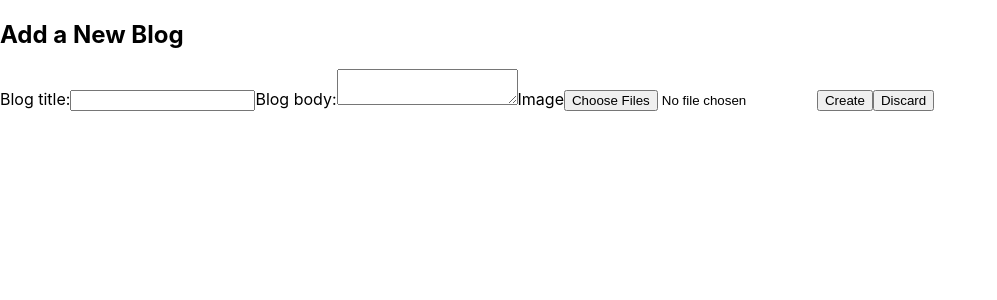
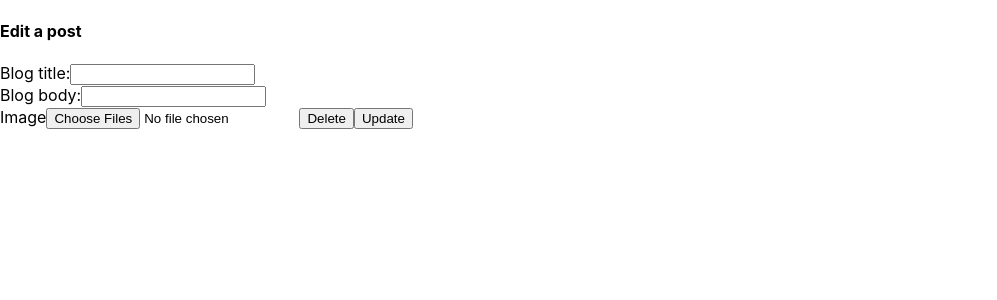
Before and after one commit to shecodesvietnam/blog-admin-front, a React (Create React App) app: page /posts in a window 1280 px wide. Shown: the top 300 px of the page, without its empty margins (0-997 px from the left). Built offline with nearby package versions, Linux system fonts and the light colour scheme.

Commit message:
Update edit

```diff
--- a/package.json
+++ b/package.json
@@ -8,6 +8,7 @@
     "@testing-library/react": "^11.2.3",
     "@testing-library/user-event": "^12.6.2",
     "axios": "^0.21.1",
+    "bootstrap": "^4.6.0",
     "react": "^17.0.1",
     "react-dom": "^17.0.1",
     "react-router-dom": "^5.2.0",
--- a/src/App.js
+++ b/src/App.js
@@ -2,7 +2,9 @@ import React, { useState, useEffect } from "react";
 import "./App.css";
 import PostsPage from "./pages/PostsPage/PostsPage";
 import SignIn from "./pages/SignInPage/SignIn";
-import Create from "./pages/Create";
+import Create from "./component/Create";
+import Edit from "./component/Edit";
+
 import { ThemeProvider } from "@material-ui/core/styles";
 
 import theme from "./themes/theme";
@@ -35,7 +37,8 @@ function App() {
   //       </ThemeProvider>
   //     </Route>
   //   </Router>
-  <Create/>
+  <Edit/>
+
   );
 
 }
--- /dev/null
+++ b/src/component/Edit.js
@@ -0,0 +1,270 @@
+import { useState, useRef, useEffect } from "react";
+import BlogServices from "../services/BlogServices";
+
+import { useHistory, Route, Switch, NavLink, Link } from "react-router-dom";
+import axios from "axios";
+
+const Edit = () => {
+  const initialBlogState = {
+    id: null,
+    title: "",
+    content: "",
+    images: null,
+  };
+
+  const [currentBlog, setCurrentBlog] = useState(initialBlogState);
+  const [message, setMessage] = useState("");
+
+  const [title, setTitle] = useState("");
+  const [content, setContent] = useState("");
+  const formRef = useRef();
+
+  const history = useHistory();
+  const [show, setShow] = useState(false);
+
+  const [images, setImage] = useState(null);
+
+  // const getBlog = (id) => {
+  //   BlogServices.get(id)
+  //     .then((response) => {
+  //       setCurrentBlog(response.data);
+  //       console.log(response.data);
+  //     })
+  //     .catch((e) => {
+  //       console.log(e);
+  //     });
+  // };
+
+  const getBlog = (id) => {
+    axios
+      .get("http://206.189.155.4:3000/api/posts/:id")
+      .then((response) => {
+        setCurrentBlog(response.data);
+        console.log(response.data);
+      })
+      .catch((e) => {
+        console.log(e);
+      });
+  };
+
+  // useEffect(() => {
+  //   getBlog(props.match.params.id);
+  // }, [props.match.params.id]);
+
+  const handleInputChange = (event) => {
+    const { name, value } = event.target;
+    setCurrentBlog({ ...currentBlog, [name]: value });
+  };
+
+  const handleFileChange = (e) => {
+    setImage(e.target.files);
+  };
+
+  const handleSubmit = async (e) => {
+    e.preventDefault();
+    console.log(e);
+    const blog = {
+      title,
+      content,
+
+      images: [],
+    };
+    if (images) {
+      for (let i = 0; i < images.length; i++) {
+        blog.images.push(images[i].name);
+      }
+      console.log(blog);
+    }
+
+    const updateBlog = (e) => {
+      axios
+        .put("http://206.189.155.4:3000/api/posts/:id", currentBlog)
+
+        .then((response) => {
+          console.log(response.data);
+          setMessage("The blog was updated successfully!");
+        })
+        .catch((e) => {
+          console.log(e);
+        });
+    };
+
+    const deleteBlog = (e) => {
+      axios
+        .del("http://206.189.155.4:3000/api/posts/:id")
+        .then((response) => {
+          console.log(response.data);
+          history.push("/posts");
+        })
+        .catch((e) => {
+          console.log(e);
+        });
+    };
+
+    // fetch("http://localhost:8000/blogs/", {
+    //   method: "POST",
+    //   headers: { "Content-Type": "application/json" },
+    //   // X-Auth-Token: {add jwt token here},
+    //   body: JSON.stringify(blog),
+    // }).then(() => {
+    //   // history.go(-1);
+    //   history.push("/");
+    // });
+
+    // axios.put('http://dummy.restapiexample.com/api/v1/update/{this.state.id}', blog)
+    // .then(res => console.log(res.data));
+    const response = await axios.post(
+      "http://206.189.155.4:3000/api/posts",
+      blog,
+      {
+        headers: {
+          "X-Auth-Token":
+            "eyJhbGciOiJIUzI1NiIsInR5cCI6IkpXVCJ9.eyJfaWQiOiI2MDBkNGY5NGU5ZWM2NzQyMDRkOTNjMGIiLCJpc0FkbWluIjp0cnVlLCJpYXQiOjE2MTE5MzU2NzR9.5SiOhydip5ieAwTLYSFaemdiJ8hYn9yfa9agk29eZvQ",
+        },
+      }
+    );
+    // .then(() => {
+    //   // history.go(-1);
+    //   history.push("/");
+    // });
+
+    const update = axios.put("http://206.189.155.4:3000/api/posts/:id", blog, {
+      headers: {
+        "X-Auth-Token":
+          "eyJhbGciOiJIUzI1NiIsInR5cCI6IkpXVCJ9.eyJfaWQiOiI2MDBkNGY5NGU5ZWM2NzQyMDRkOTNjMGIiLCJpc0FkbWluIjp0cnVlLCJpYXQiOjE2MTE5MzU2NzR9.5SiOhydip5ieAwTLYSFaemdiJ8hYn9yfa9agk29eZvQ",
+      },
+    });
+
+    console.log(response.data.images[0]);
+    if (images) {
+      const formData = new FormData();
+
+      for (let i = 0; i < images.length; i++) {
+        formData.append(
+          "file",
+          new File(
+            [images[i]],
+            response.data.images[i].replace("/media/", ""),
+            { type: images[i].type }
+          )
+        );
+      }
+
+      await axios.post("http://206.189.155.4:3000/api/media", formData, {
+        headers: {
+          "X-Auth-Token":
+            "eyJhbGciOiJIUzI1NiIsInR5cCI6IkpXVCJ9.eyJfaWQiOiI2MDBkNGY5NGU5ZWM2NzQyMDRkOTNjMGIiLCJpc0FkbWluIjp0cnVlLCJpYXQiOjE2MTE5MzU2NzR9.5SiOhydip5ieAwTLYSFaemdiJ8hYn9yfa9agk29eZvQ",
+          "Content-Type": "multipart/form-data",
+        },
+      });
+    }
+    formRef.current.reset();
+    setTitle("");
+    setContent("");
+    setImage([]);
+  };
+
+  //   return (
+  //     <div className="edit">
+  //       <h2>Edit a post</h2>
+  //       <form onSubmit={handleSubmit} ref={formRef}>
+  //         <label>Blog title:</label>
+  //         <input
+  //           type="text"
+  //           required
+  //           value={title}
+  //           onChange={(e) => setTitle(e.target.value)}
+
+  //         />
+  //         <label>Blog body:</label>
+  //         <textarea
+  //           required
+  //           value={content}
+  //           onChange={(e) => setContent(e.target.value)}
+  //         ></textarea>
+
+  //         <label>Image</label>
+  //         <input type="file" multiple onChange={handleFileChange} accept='.png,.jpg,.mp4' />
+
+  //         <button className="badge badge-danger mr-2" onClick={(e) => {
+  //                 deleteBlog(e);
+  //               }}>
+  //             Delete
+  //           </button>
+
+  //           <button
+  //             type="submit"
+  //             className="badge badge-success"
+  //             onClick={updateBlog}
+  //           >
+  //             Update
+  //           </button>
+  //       </form>
+  //       <p>{message}</p>
+  //     </div>
+  //   );
+  // };
+
+  return (
+    <div>
+      {currentBlog ? (
+        <div className="edit-form">
+          <h4>Edit a post</h4>
+          <form onSubmit={handleSubmit} ref={formRef}>
+            <div className="form-group">
+              <label htmlFor="title">Blog title:</label>
+              <input
+                type="text"
+                className="form-control"
+                id="title"
+                name="title"
+                value={currentBlog.title}
+                onChange={handleInputChange}
+              />
+            </div>
+            <div className="form-group">
+              <label htmlFor="content">Blog body:</label>
+              <input
+                type="text"
+                className="form-control"
+                id="content"
+                name="content"
+                value={currentBlog.content}
+                onChange={handleInputChange}
+              />
+            </div>
+            <label>Image</label>
+            <input
+              type="file"
+              multiple
+              onChange={handleFileChange}
+              accept=".png,.jpg,.mp4"
+            />
+            <button
+              className="badge badge-danger mr-2"
+              onClick={() => this.deleteBlog()}
+            >
+              Delete
+            </button>
+
+            <button
+              type="submit"
+              className="badge badge-success"
+              onClick={() => this.updateBlog()}
+            >
+              Update
+            </button>
+            <p>{message}</p>
+          </form>
+        </div>
+      ) : (
+        <div>
+          <br />
+          <p>Please publish a new post...</p>
+        </div>
+      )}
+    </div>
+  );
+};
+
+export default Edit;
--- /dev/null
+++ b/src/http-common.js
@@ -0,0 +1,10 @@
+import axios from "axios";
+
+export default axios.create({
+  baseURL: "http://206.189.155.4:3000/api",
+  headers: {
+    "X-Auth-Token": "eyJhbGciOiJIUzI1NiIsInR5cCI6IkpXVCJ9.eyJfaWQiOiI2MDBkNGY5NGU5ZWM2NzQyMDRkOTNjMGIiLCJpc0FkbWluIjp0cnVlLCJpYXQiOjE2MTE5MzU2NzR9.5SiOhydip5ieAwTLYSFaemdiJ8hYn9yfa9agk29eZvQ",
+
+    "Content-type": "application/json"
+  }
+});
--- /dev/null
+++ b/src/services/BlogServices.js
@@ -0,0 +1,39 @@
+import http from "../http-common";
+
+const getAll = () => {
+  return http.get("/posts");
+};
+
+const get = id => {
+  return http.get(`/posts/${id}`);
+};
+
+const create = data => {
+  return http.post("/posts", data);
+};
+
+const update = (id, data) => {
+  return http.put(`/posts/${id}`, data);
+};
+
+const remove = id => {
+  return http.delete(`/posts/${id}`);
+};
+
+const removeAll = () => {
+  return http.delete(`/posts`);
+};
+
+const findByTitle = title => {
+  return http.get(`/posts?title=${title}`);
+};
+
+export default {
+  getAll,
+  get,
+  create,
+  update,
+  remove,
+  removeAll,
+  findByTitle
+};
```
Also changed, not shown: src/component/Create.js (renamed from src/pages/Create.js), src/pages/Edit.js (deleted), 2 other files (tests, documents, lock files or other folders).
